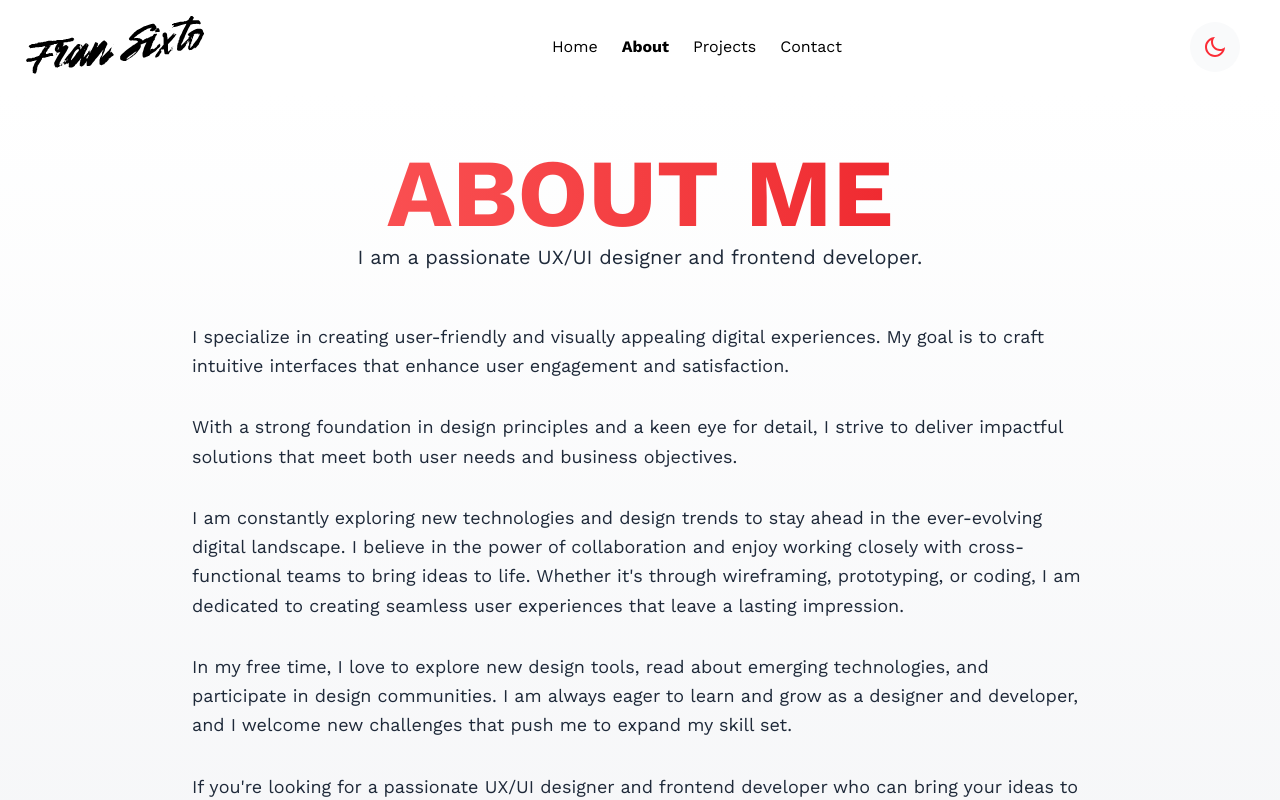
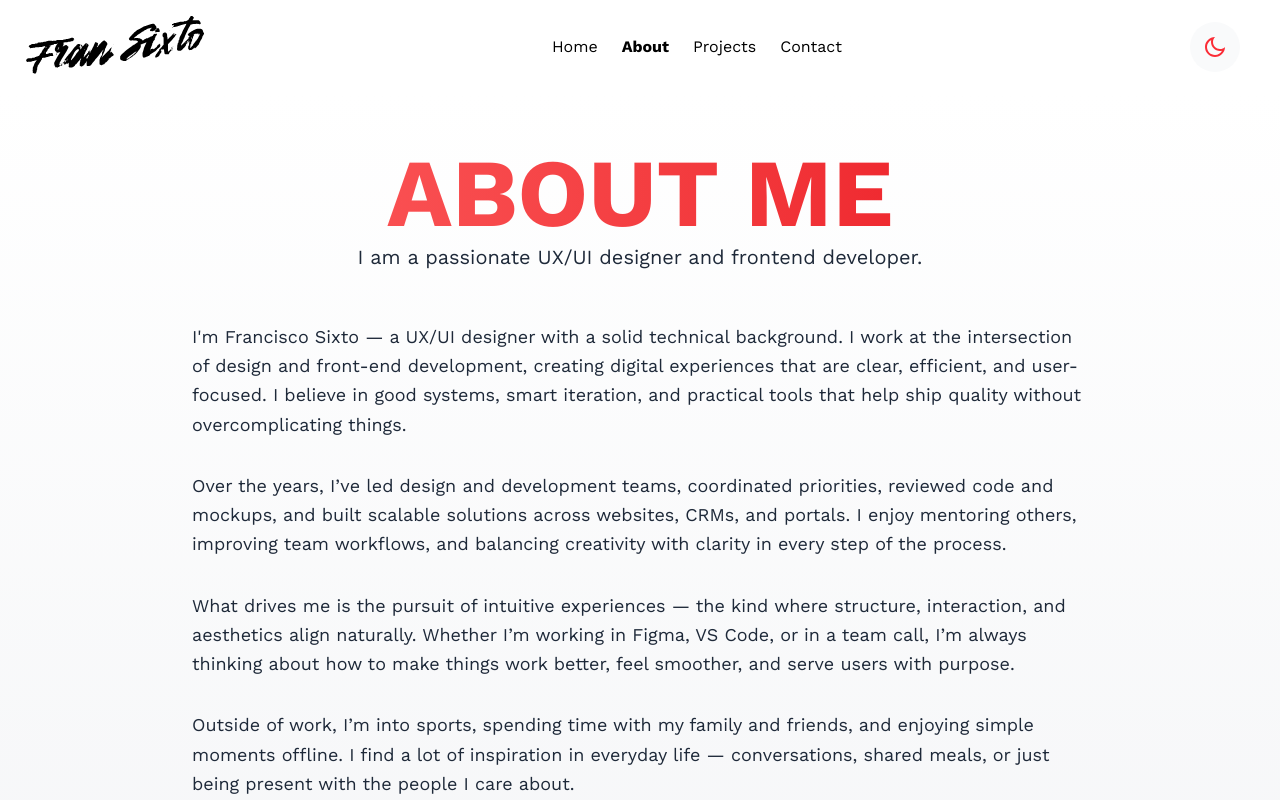
Before and after one commit to franSixto/my-portfolio, a Next.js app: page /about in a window 1280 px wide. Shown: the top 800 px of the page. Built offline with nearby package versions, Linux system fonts and the light colour scheme.

Commit message:
fix layout general add projects

```diff
--- a/src/app/about/page.tsx
+++ b/src/app/about/page.tsx
@@ -4,7 +4,7 @@ import { useInView } from 'react-intersection-observer';
 import { TitleH1 } from '@/components/TitleH1';
 
 const About = () => {
-  const [ref, inView] = useInView({ triggerOnce: true, threshold: 0.1 });
+  const [ref, inView] = useInView({ threshold: 0.1 });
 
   return (
     <div className="bg-gradient-to-b from-white to-gray-100 dark:from-gray-950 dark:to-gray-800 text-gray-800 dark:text-gray-200 min-h-screen pt-15">
@@ -17,29 +17,29 @@ const About = () => {
           ref={ref}
           className="space-y-8 max-w-4xl mx-auto"
           initial="hidden"
-          animate={inView ? 'visible' : 'hidden'}
+          whileInView={inView ? 'visible' : 'hidden'}
           variants={{
-            hidden: { opacity: 0, y: -50 },
+            hidden: { opacity: 0, y: -0 },
             visible: {
               opacity: 1,
               y: 0,
-              transition: { staggerChildren: 0.3, delayChildren: .9 },
+              transition: { staggerChildren: 1, delayChildren: .1, ease: 'easeInOut' },
             },
           }}
         >
           {[
-            "I specialize in creating user-friendly and visually appealing digital experiences. My goal is to craft intuitive interfaces that enhance user engagement and satisfaction.",
-            "With a strong foundation in design principles and a keen eye for detail, I strive to deliver impactful solutions that meet both user needs and business objectives.",
-            "I am constantly exploring new technologies and design trends to stay ahead in the ever-evolving digital landscape. I believe in the power of collaboration and enjoy working closely with cross-functional teams to bring ideas to life. Whether it's through wireframing, prototyping, or coding, I am dedicated to creating seamless user experiences that leave a lasting impression.",
-            "In my free time, I love to explore new design tools, read about emerging technologies, and participate in design communities. I am always eager to learn and grow as a designer and developer, and I welcome new challenges that push me to expand my skill set.",
-            "If you're looking for a passionate UX/UI designer and frontend developer who can bring your ideas to life, feel free to reach out! Let's connect and explore how we can create impactful digital experiences together.",
+            "I'm Francisco Sixto — a UX/UI designer with a solid technical background. I work at the intersection of design and front-end development, creating digital experiences that are clear, efficient, and user-focused. I believe in good systems, smart iteration, and practical tools that help ship quality without overcomplicating things.",
+            "Over the years, I’ve led design and development teams, coordinated priorities, reviewed code and mockups, and built scalable solutions across websites, CRMs, and portals. I enjoy mentoring others, improving team workflows, and balancing creativity with clarity in every step of the process.",
+            "What drives me is the pursuit of intuitive experiences — the kind where structure, interaction, and aesthetics align naturally. Whether I’m working in Figma, VS Code, or in a team call, I’m always thinking about how to make things work better, feel smoother, and serve users with purpose.",
+            "Outside of work, I’m into sports, spending time with my family and friends, and enjoying simple moments offline. I find a lot of inspiration in everyday life — conversations, shared meals, or just being present with the people I care about.",
+            "I’m also an animal lover — especially cats. I think there’s something honest and calm about how they move through the world, and I try to bring a bit of that balance into my own way of working and living.",
           ].map((text, index) => (
             <motion.p
               key={index}
               className="text-lg leading-relaxed"
               variants={{
-                hidden: { opacity: 0, y: -20, scale: 0.9 },
-                visible: { opacity: 1, y: 0, scale: 1 },
+                hidden: { opacity: 0, y: -20  },
+                visible: { opacity: 1, y: 0 },
               }}
             >
               {text}
@@ -58,7 +58,7 @@ const About = () => {
             className="text-center mt-8"
             initial={{ opacity: 0, scale: 0.8 }}
             animate={inView ? { opacity: 1, scale: 1 } : {}}
-            transition={{ delay: 0.5, duration: 0.8 }}
+            transition={{ delay: 0.3, duration: 0.8 }}
           >
             <p className="font-bold text-2xl">Fran Sixto</p>
             <p className="font-medium text-lg">UX/UI Designer & Frontend Developer</p>
--- a/src/app/contact/page.tsx
+++ b/src/app/contact/page.tsx
@@ -1,11 +1,14 @@
 import ContactForm from "@/components/ContactForm";
 import { TitleH1 } from '@/components/TitleH1';
 import Link from "next/link";
-import {SiLinkedin} from 'react-icons/si';
+import { SiLinkedin } from 'react-icons/si';
 
 const Contact = () => {
   return (
-    <div className="flex flex-col items-center justify-center bg-gray-50 dark:bg-gray-950 pt-15">
+    <div className="relative overflow-hidden flex flex-col items-center justify-center dark:bg-gray-950">
+
+    <div className="container px-6 flex flex-col items-center justify-center pt-15">
+
         <TitleH1
           title="Let's Connect"
           description="If you have any questions or just want to say hi, feel free to reach out!"
@@ -14,13 +17,15 @@ const Contact = () => {
           href="https://www.linkedin.com/in/sixtofrancisco/"
           target="_blank"
           rel="noopener noreferrer"
-        className="flex items-center gap-2 mb-4 px-4 py-2 rounded-2xl bg-neutral-100 dark:bg-gray-900 dark:text-gray-100 shadow-sm hover:shadow-md transition-shadow text-md"
+          className="flex items-center gap-2 mb-4 px-4 py-2 rounded-2xl bg-neutral-100 dark:bg-gray-900 dark:text-gray-100 shadow-sm hover:shadow-md transition-shadow text-md z-2"
         >
           <SiLinkedin className="text-blue-500" /> Connect with me on LinkedIn
         </Link>
 
         <ContactForm />
 
+
+      </div>
     </div>
   );
 };
--- a/src/app/page.tsx
+++ b/src/app/page.tsx
@@ -17,12 +17,13 @@ const Home = () => {
       <main className="flex flex-col gap-8 row-start-2 items-center sm:items-start">
         <Hero />
         <HomeServices />
+        <HomeSubscribe />
         <AboutMeTeaser />
         <Highlights />
 
         {/* <ClientsSlider /> */}
 
-        <HomeSubscribe />
+
         <ContactCTA />
       </main>
     </div>
--- a/src/app/projects/page.tsx
+++ b/src/app/projects/page.tsx
@@ -14,12 +14,15 @@ async function Projects() {
     const projects = await load();
     console.log("Projects data:", projects); // Console log adicional si lo necesitas
     return (
-        <div className="dark:bg-gray-950 pt-15">
-            <TitleH1
-                title="Projects"
-                description="Here you can find some of the projects I have worked on."
-            />
-            <ProjectList projects={projects.data} />
+        <div className="dark:bg-gray-950 pt-15 px-6">
+            <div className="relative overflow-hidden flex flex-col items-center justify-center">
+
+                <TitleH1
+                    title="Projects"
+                    description="Here you can find some of the projects I have worked on."
+                />
+                <ProjectList projects={projects.data} />
+            </div>
         </div>
     );
 }
--- a/src/components/ContactForm.tsx
+++ b/src/components/ContactForm.tsx
@@ -41,8 +41,8 @@ export default function ContactForm() {
   };
 
   return (
-    <div className="bg-gray-50 dark:bg-gray-950 w-[100%] flex items-center justify-items-center p-8 gap-16 font-[family-name:var(--font-geist-sans)]">
-      <div className="max-w-full sm:max-w-md lg:max-w-lg mx-auto w-300 bg-white dark:bg-gray-900 p-6 rounded-xl shadow-md ">
+    <div className="w-[100%] flex items-center justify-items-center p-4 pb-20 gap-16 font-[family-name:var(--font-geist-sans)] z-2">
+      <div className="max-w-full sm:max-w-md lg:max-w-lg mx-auto w-300 bg-white/80 dark:bg-gray-900/50 backdrop-blur-sm p-6 rounded-xl shadow-md ">
         <h2 className="text-2xl font-bold mb-4 dark:text-gray-100">Talk with me</h2>
         {submitted ? (
           <div className="flex flex-col items-center p-5 rounded-2xl bg-green-600/10">
--- a/src/components/ProjectCard.tsx
+++ b/src/components/ProjectCard.tsx
@@ -57,7 +57,7 @@ export default function ProjectCard({
                 src={logoUrl}
                 alt={logoAlt || `Logo de ${title}`}
                 fill
-                className="object-contain"
+                className="object-contain bg-white rounded-full shadow-lg p-2"
               />
             </div>
           )}
--- a/src/components/ProjectList.tsx
+++ b/src/components/ProjectList.tsx
@@ -25,7 +25,7 @@ export default async function ProjectsPageWithComponents({ projects }: { project
     console.log("Safe Projects:", safeProjects);
 
     return (
-      <div className="container mx-auto px-4 py-12">
+      <div className="container mx-auto px-4 py-12 z-2">
         {safeProjects.length === 0 ? (
           <p className="text-center text-gray-600">No hay proyectos disponibles en este momento.</p>
         ) : (
```
Also changed, not shown: src/app/projects/[slug]/page.tsx (+16 -10 lines), src/components/AboutMeTeaser.tsx (+22 -4 lines), public/riverplate.webp (added). Lines whose indentation alone changed are shown as unchanged.
